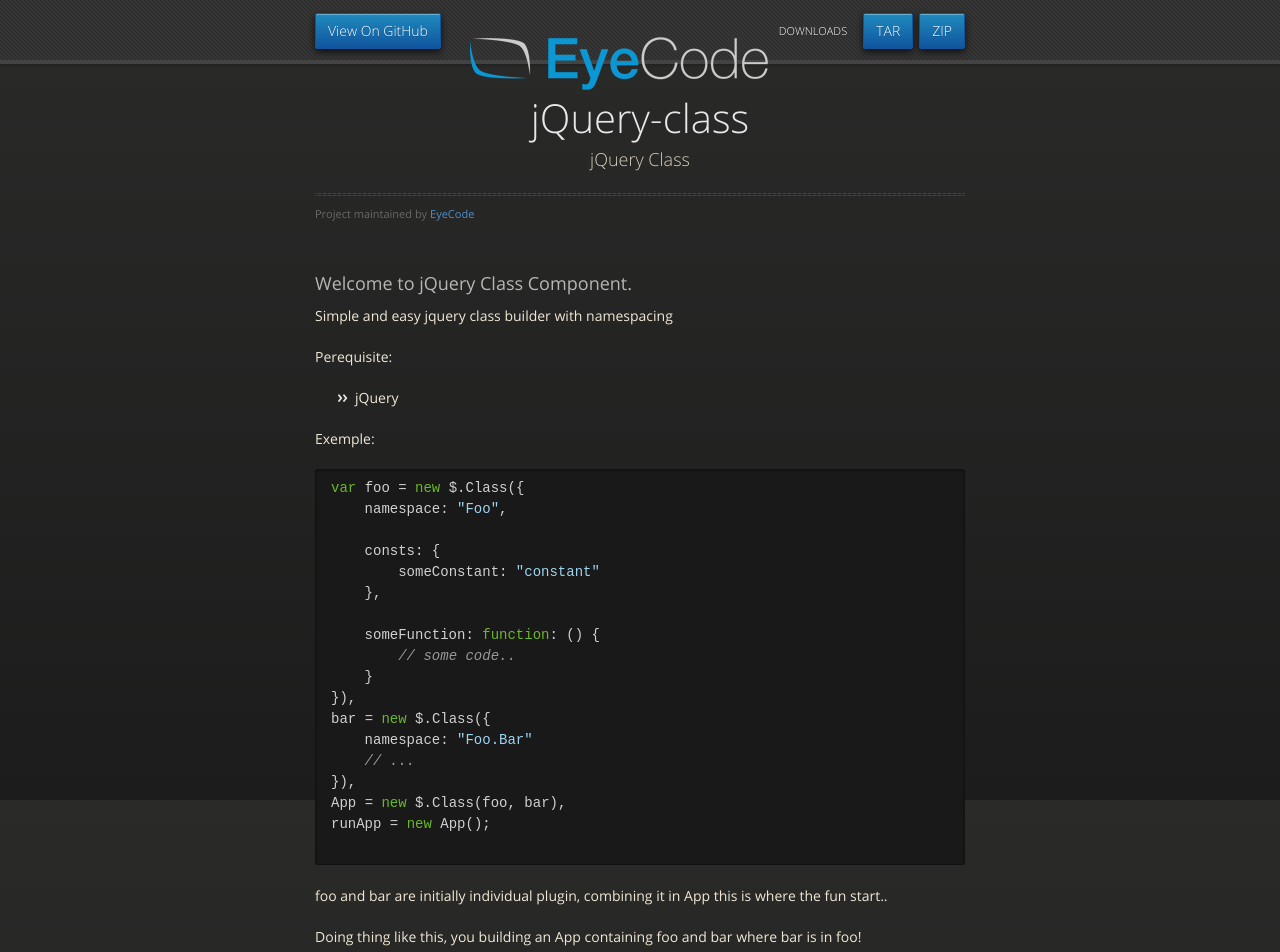
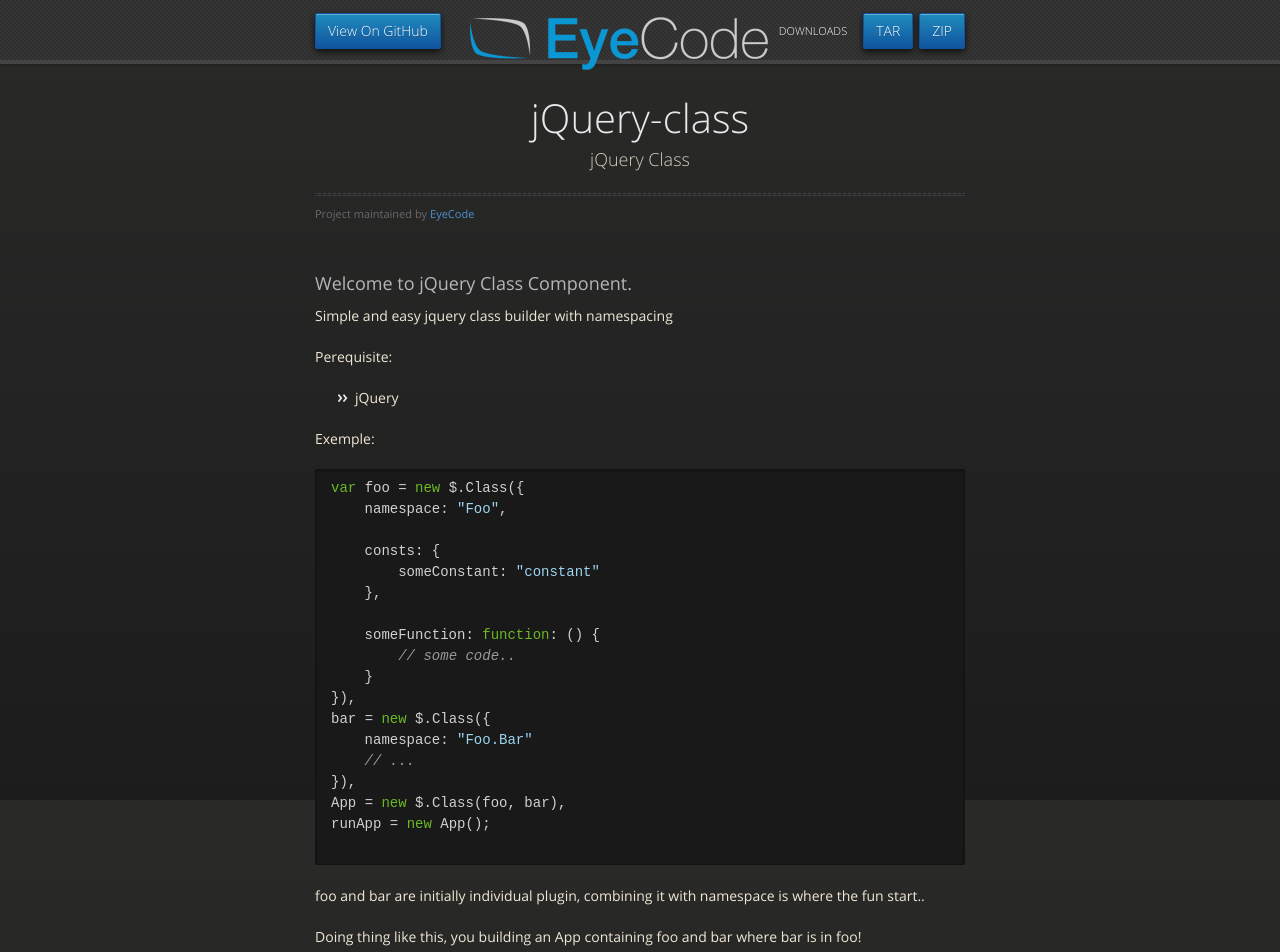
Before and after one commit to EyeCode/jquery-class, a plain HTML site: page index.html in a window 1280 px wide. Shown: the top 952 px of the page. Drawn offline with nearby package versions, Linux system fonts and the light colour scheme.

Commit message:
update for v2

```diff
--- a/index.html
+++ b/index.html
@@ -73,7 +73,7 @@
           </pre>
         </div>
 
-        <p>foo and bar are initially individual plugin, combining it in App this is where the fun start..</p>
+        <p>foo and bar are initially individual plugin, combining it with namespace is where the fun start..</p>
         <p>Doing thing like this, you building an App containing foo and bar where bar is in foo!</p>
         <p>To access bar from foo you simply do </p>
 
--- a/stylesheets/styles.css
+++ b/stylesheets/styles.css
@@ -777,7 +777,7 @@
 }
 #header nav li.eyecode {
   position: absolute;
-  margin: 30px 0 0 154px;
+  margin: 10px 0 0 154px;
 }
 
 #header nav li.downloads {
```
